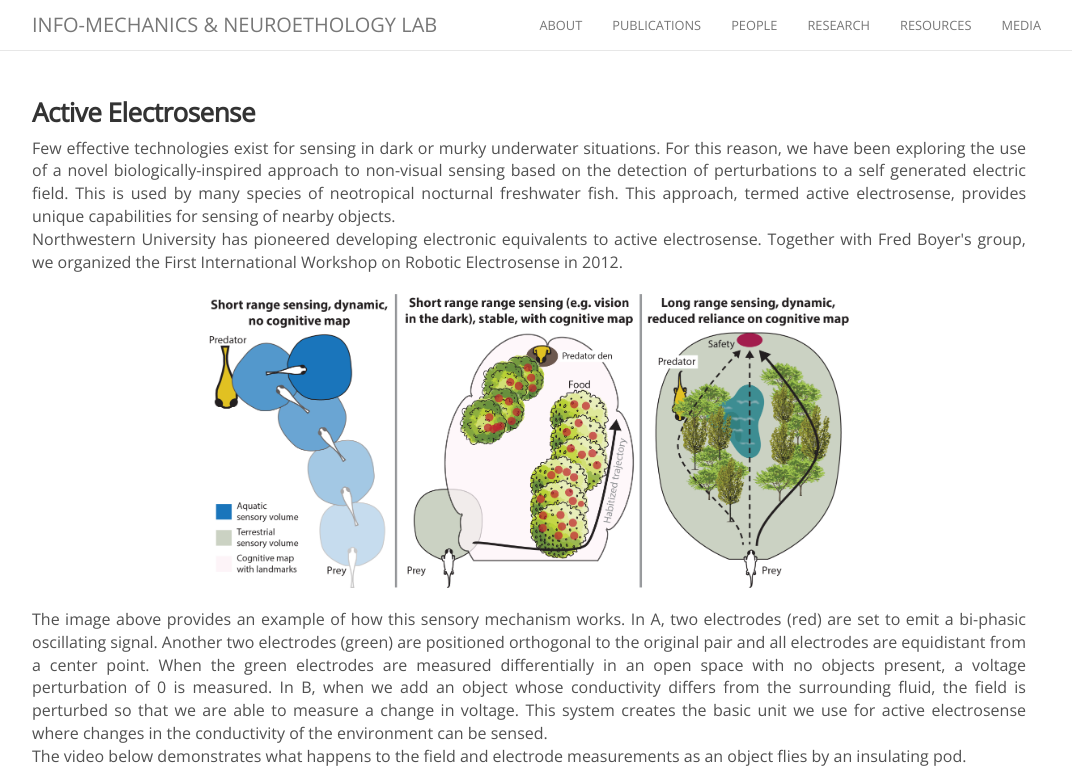
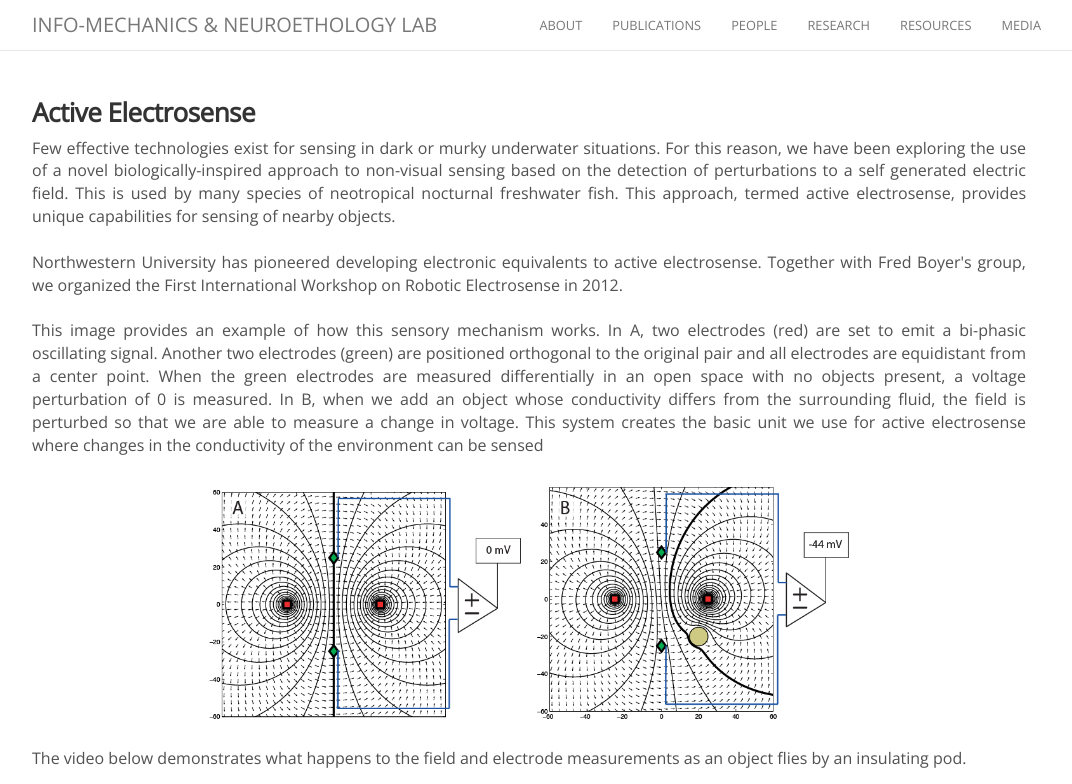
Before and after one commit to maciverlab/maciverlab.github.io, a Jekyll site: the page built from _projects/electrosense.md, in a window 1280 px wide and 900 px high, cut to the strip 0-784 px from the top of the window. Shown: the whole strip, without its empty margins (111-1183 px from the left). Built offline with Jekyll 4.4.1, drawn with Linux system fonts in a browser that asks for light colours; nearby versions of some CDN libraries; comment, search, counter and statistics services are not loaded; some of the changed text lies outside the part shown.

Commit message:
Update electrosense.md

```diff
--- a/_projects/electrosense.md
+++ b/_projects/electrosense.md
@@ -10,23 +10,23 @@ situations. For this reason, we have been exploring the use of a novel biologica
 sensing based on the detection of perturbations to a self generated electric field. This is used by many species
 of neotropical nocturnal freshwater fish. This approach, termed active electrosense, provides unique capabilities
 for sensing of nearby objects.
-<br>
-Northwestern University has pioneered developing electronic equivalents to active electrosense. Together with Fred Boyer's group, we organized the First International Workshop on Robotic Electrosense in 2012.</p>
+<br><br>
+Northwestern University has pioneered developing electronic equivalents to active electrosense. Together with Fred Boyer's group, we organized the First International Workshop on Robotic Electrosense in 2012.<br><br>
 
-
-<figure><center>
-  <img width="640" src="{{site.baseurl}}/images/posts/decision-making.png" data-action="zoom">
-</center></figure>
-
-<p style="text-align:justify" width="100%">The image above provides an example of how this sensory mechanism works.
+This image  provides an example of how this sensory mechanism works.
 In A, two electrodes (red) are set to emit a bi-phasic oscillating signal. Another two electrodes (green) are
 positioned orthogonal to the original pair and all electrodes are equidistant from a center point.
 When the green electrodes are measured differentially in an open space with no objects present, a voltage
 perturbation of 0 is measured.  In B, when we add an object whose conductivity differs from the surrounding
 fluid, the field is perturbed so that we are able to measure a change in voltage. This system creates the
-basic unit we use for active electrosense where changes in the conductivity of the environment can be sensed.
-<br>
-The video below demonstrates what happens to the field and electrode measurements as an object flies
+basic unit we use for active electrosense where changes in the conductivity of the environment can be sensed</p>
+
+<figure><center>
+  <img width="640" src="{{site.baseurl}}/images/posts/electrosense.png" data-action="zoom">
+</center></figure>
+
+
+<p style="text-align:justify" width="100%">The video below demonstrates what happens to the field and electrode measurements as an object flies
 by an insulating pod.</p>
 
 <p style="text-align:center;"><iframe title="vimeo-player" src="https://player.vimeo.com/video/95799899" width="640" height="450" frameborder="0" allowfullscreen></iframe></p><br>
@@ -74,7 +74,7 @@ The sensorPod tries to balance the electric signals on two sides to avoid obstac
 
 <ul style="list-style-position:outside;padding:0px;list-style-type:none;">
     {% for profile in people_sorted %}
-      {% if profile.project contains "planning" %}
+      {% if profile.project contains "electrosense" %}
           {% if profile.position contains "gradstudent" %}
               {% assign profile_full = profile.name | append: ',  PhD student' %}
               <li> <a class="research" href="{{ site.baseurl }}{{ profile.url }}">{{ profile_full }}</a></li>
@@ -84,6 +84,8 @@ The sensorPod tries to balance the electric signals on two sides to avoid obstac
           {% elsif profile.position contains "research" %}
               {% assign profile_full = profile.name | append: ' ,  Research Staff' %}
               <li> <a class="research" href="{{ site.baseurl }}{{ profile.url }}">{{ profile_full }}</a></li>
+          {% elsif profile.position contains "alumni" %}
+              <li> <a class="research" href="{{ site.baseurl }}{{ profile.url }}">{{ profile.name }}</a></li>
           {% endif %}
       {% endif %}
     {% endfor %}
```
